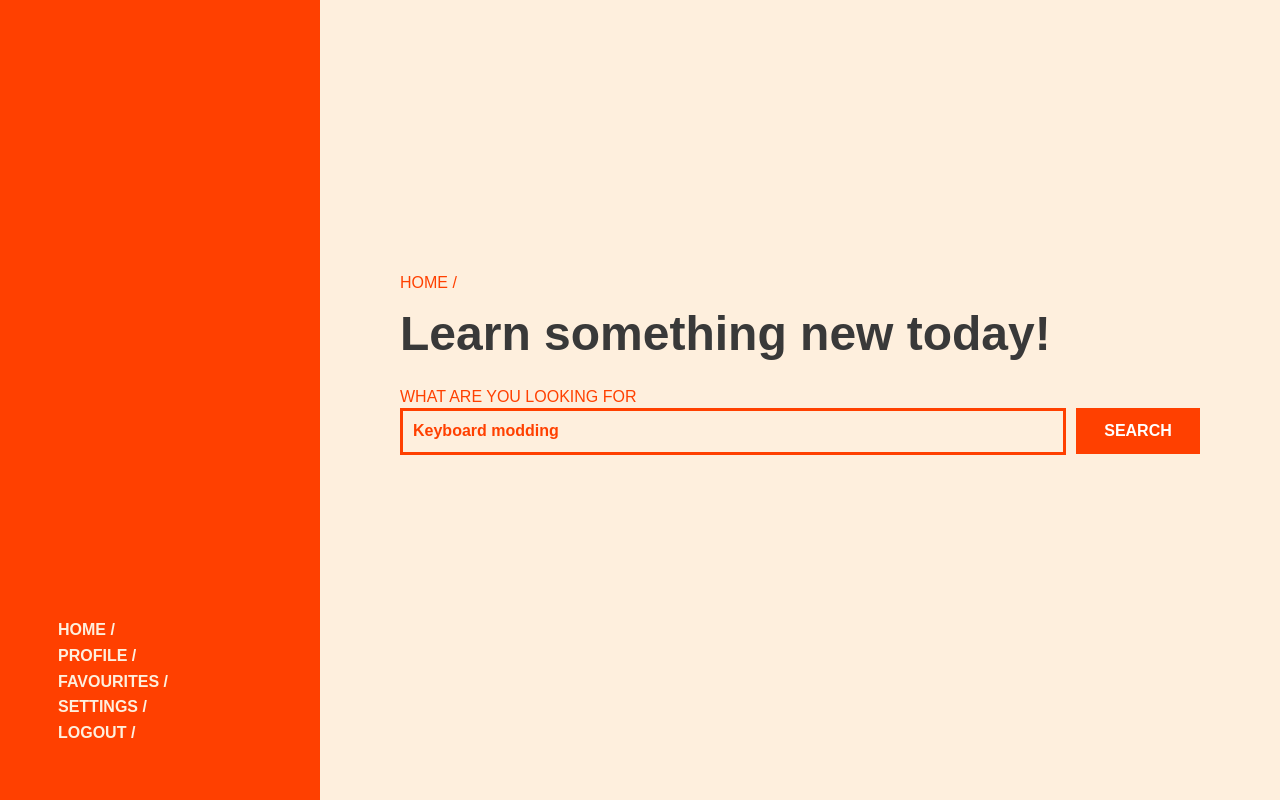
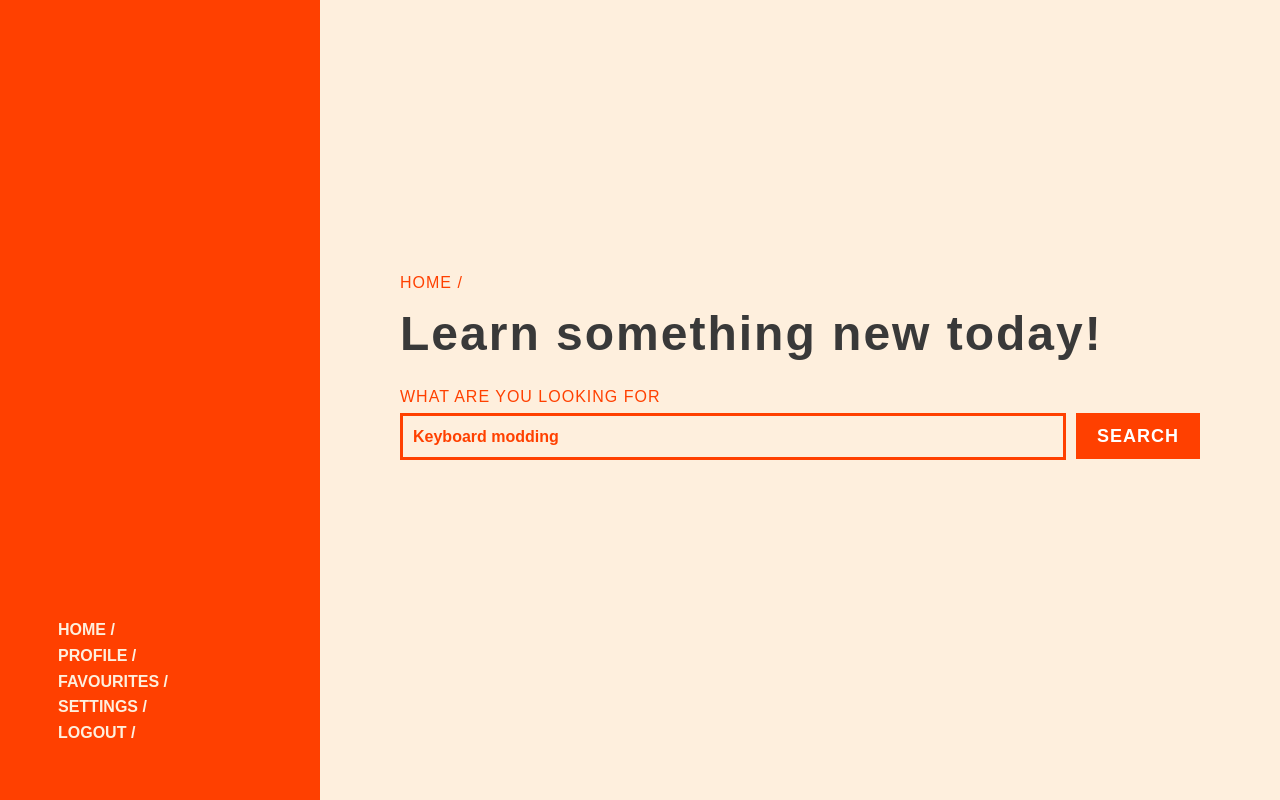
Before and after one commit to Your-Missing-Semester/permuto, a React (Create React App) app in the folder frontend/: page /homePage in a window 1280 px wide. Built offline with nearby package versions, Linux system fonts and the light colour scheme.

Commit message:
search bar and headings

```diff
--- a/frontend/src/components/HomePage/Body/homePageBody.module.css
+++ b/frontend/src/components/HomePage/Body/homePageBody.module.css
@@ -1,7 +1,7 @@
 .body-grid {
     display: grid;
     grid-template-columns: [c1] 320px [c2] auto;
-    grid-template-rows: [r1] 13% [r2] 30% [r3] 10% [r4] 25%;
+    grid-template-rows: [r1] 13% [r2] 30% [r3] 12% [r4] 25%;
 }
 
 .home-heading {
@@ -9,16 +9,19 @@
     grid-column: 2;
     color:#FF4000;
     font-size: 16px;
+    letter-spacing: 1px;
 }
 
 .body-heading {
     grid-row: 2;
     grid-column: 2;
     color: #393939;
+    /* I stole this from the figma mockups but this wasn't in the
+    color scheme so we can change later if dont like*/
     font-size: 48px;
     height: 72px;
     width: 800px;
-    letter-spacing: 2%;
+    letter-spacing: 2px;
 }
 
 .search-bar-heading {
@@ -26,6 +29,7 @@
     grid-column: 2;
     color:#FF4000;
     font-size: 16px;
+    letter-spacing: 1px;
 }
 
 .search {
@@ -40,8 +44,9 @@
     width: 150px;
     color: white;
     background-color: #FF4000;
-    font-size: 16px;
+    font-size: 18px;
     font-weight: bold;
+    letter-spacing: 1px;
 }
 
 .search-button:hover {
```
